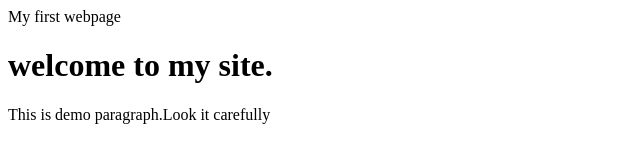
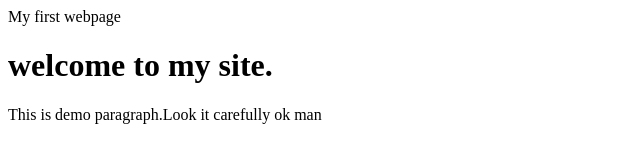
Before and after one commit to aayushadhikar/tbcl32019b, a plain HTML site: page index.html in a window 1280 px wide. Shown: the full height of the page, 0-640 px from the left. Drawn offline with Linux system fonts and the light colour scheme.

Commit message:
Update index.html

```diff
--- a/index.html
+++ b/index.html
@@ -8,6 +8,6 @@
  </head>
  <body>
   <h1>welcome to my site.</h1>
-  <p>This is demo paragraph.Look it carefully</p>
+  <p>This is demo paragraph.Look it carefully ok man</p>
   </body>
   </html>
```
